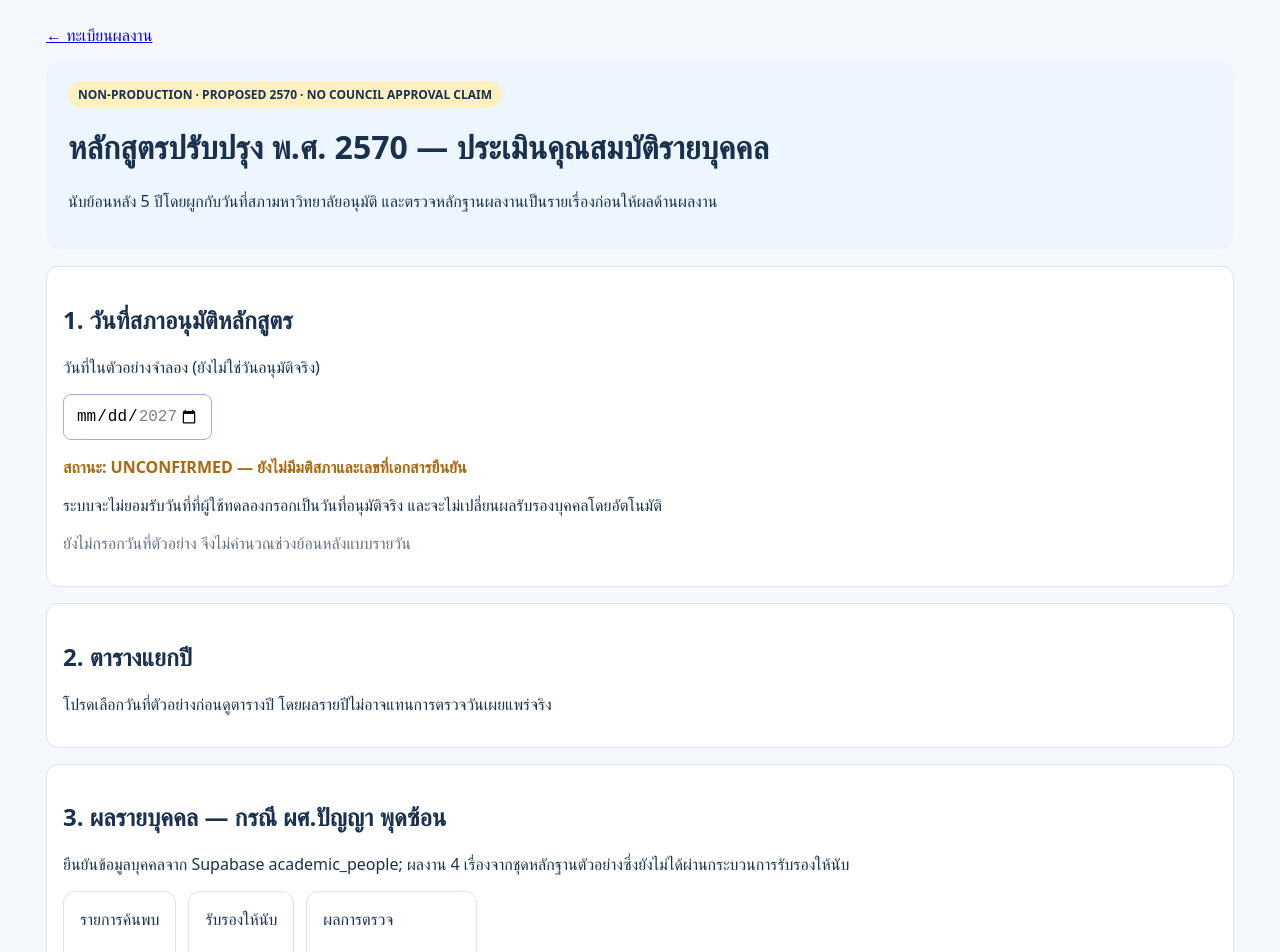
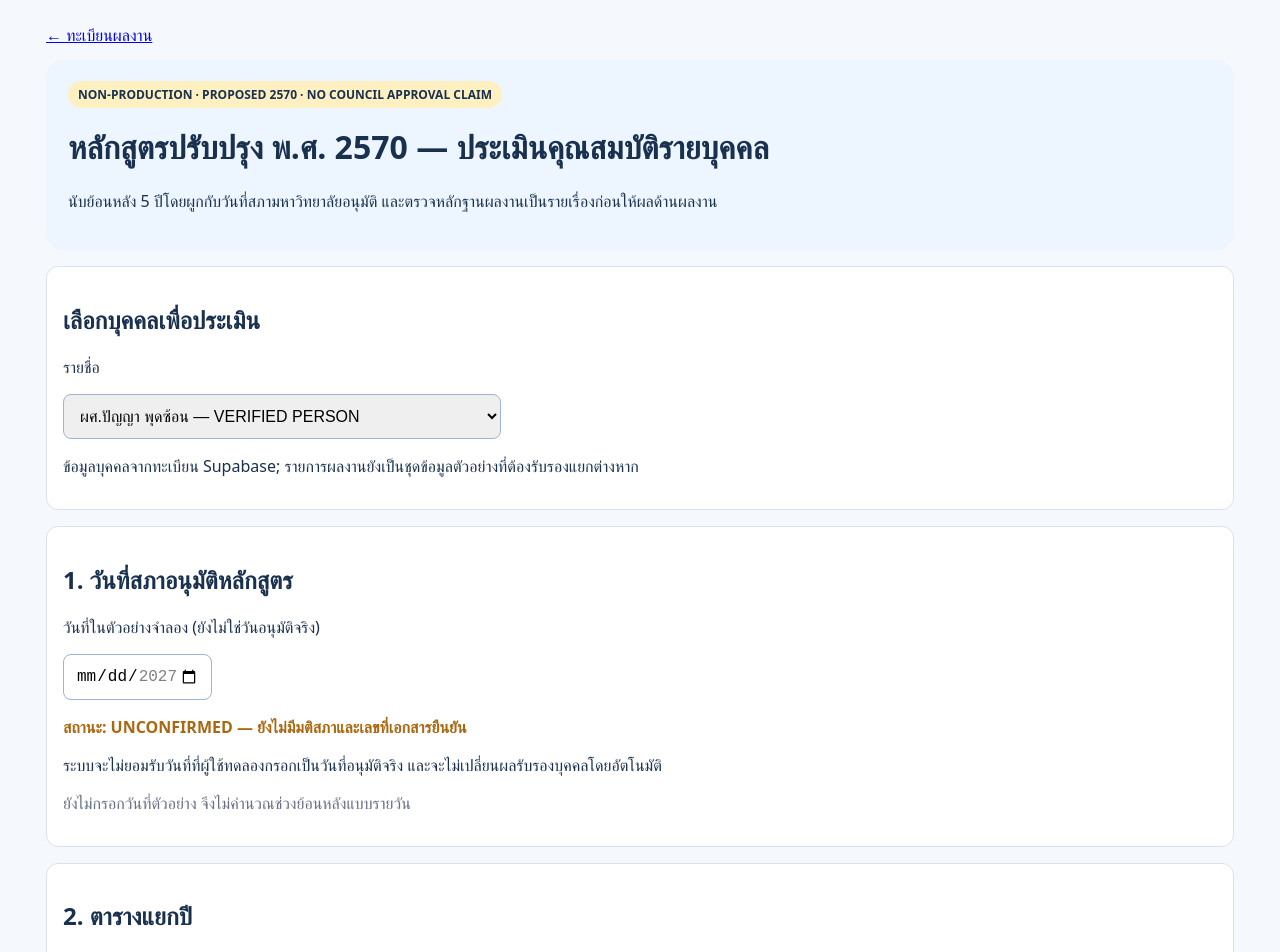
Before and after one commit to kasemch/hepe-ui-prototype, a Next.js app: page /faculty-publications/2570 in a window 1280 px wide. Shown: the top 952 px of the page. Built offline with nearby package versions, Linux system fonts and the light colour scheme.

Commit message:
HEPE 2570: enable Panya/Phakamas person selection with identity evidence gate

```diff
--- a/app/faculty-publications/2570/page.tsx
+++ b/app/faculty-publications/2570/page.tsx
@@ -1,20 +1,25 @@
 "use client";
 import {useMemo,useState} from "react";
 import {PANYA_PERSON,PANYA_PUBLICATIONS} from "../../lib/publications/panya-fixture";
+import {PHAKAMAS_CANDIDATE,PHAKAMAS_CANDIDATES} from "../../lib/publications/phakamas-candidate";
 import {fiveYearWindow,summarize2570} from "../../lib/publications/council-2570";
 const tile:React.CSSProperties={padding:16,border:"1px solid #d9e3ef",borderRadius:12,background:"#fff"};
 const cell:React.CSSProperties={padding:10,borderBottom:"1px solid #e3eaf4",verticalAlign:"top"};
 export default function Council2570(){
  const [date,setDate]=useState("");
+ const [person,setPerson]=useState<"PANYA"|"PHAKAMAS">("PANYA");
+ const personName=person==="PANYA"?PANYA_PERSON.name:PHAKAMAS_CANDIDATE.nameTh;
+ const works=person==="PANYA"?PANYA_PUBLICATIONS:PHAKAMAS_CANDIDATES;
  const window=useMemo(()=>fiveYearWindow(date),[date]);
- const result=useMemo(()=>summarize2570(PANYA_PUBLICATIONS,date,"UNCONFIRMED"),[date]);
- const candidates=window?PANYA_PUBLICATIONS.map(p=>{const first=`${p.yearBE-543}-01-01`,last=`${p.yearBE-543}-12-31`;return {p,yearState:last<window.start||first>window.end?"นอกช่วงทั้งปี":first<window.start||last>window.end?"ปีคาบเกี่ยวขอบเขต — ต้องใช้วันที่เผยแพร่จริง":"ปีอยู่ในช่วง — ยังต้องตรวจวันและเกณฑ์"};}):[];
+ const result=useMemo(()=>summarize2570(works,date,"UNCONFIRMED"),[date,person]);
+ const candidates=window?works.map(p=>{const first=`${p.yearBE-543}-01-01`,last=`${p.yearBE-543}-12-31`;return {p,yearState:last<window.start||first>window.end?"นอกช่วงทั้งปี":first<window.start||last>window.end?"ปีคาบเกี่ยวขอบเขต — ต้องใช้วันที่เผยแพร่จริง":"ปีอยู่ในช่วง — ยังต้องตรวจวันและเกณฑ์"};}):[];
  return <main style={{maxWidth:1220,margin:"auto",padding:"24px 16px",fontFamily:"system-ui,sans-serif",color:"#19314f"}}>
  <a href="/faculty-publications">← ทะเบียนผลงาน</a>
  <header style={{background:"#edf5ff",padding:22,borderRadius:18,marginTop:14}}><span style={{background:"#fff0c2",borderRadius:20,padding:"5px 10px",fontSize:12,fontWeight:700}}>NON-PRODUCTION · PROPOSED 2570 · NO COUNCIL APPROVAL CLAIM</span><h1>หลักสูตรปรับปรุง พ.ศ. 2570 — ประเมินคุณสมบัติรายบุคคล</h1><p>นับย้อนหลัง 5 ปีโดยผูกกับวันที่สภามหาวิทยาลัยอนุมัติ และตรวจหลักฐานผลงานเป็นรายเรื่องก่อนให้ผลด้านผลงาน</p></header>
+ <section style={{...tile,marginTop:16}}><h2>เลือกบุคคลเพื่อประเมิน</h2><label htmlFor="person-select">รายชื่อ</label><p><select id="person-select" value={person} onChange={e=>setPerson(e.target.value as "PANYA"|"PHAKAMAS")} style={{padding:12,border:"1px solid #9bb5d8",borderRadius:8,fontSize:16,maxWidth:"100%"}}><option value="PANYA">ผศ.ปัญญา พุดซ้อน — VERIFIED PERSON</option><option value="PHAKAMAS">ผกามาศ รัตนบุษย์ / Phakanas Ratanabuth — CANDIDATE</option></select></p>{person==="PHAKAMAS"?<p style={{background:"#fff4d8",padding:12,borderRadius:8}}><b>NEEDS IDENTITY RECONCILIATION:</b> ชื่อภาษาอังกฤษที่แจ้งใช้ค้นหาได้ แต่ยังไม่ผูกกับตัวตน canonical ใน Supabase อัตโนมัติ; รายการผลงานเป็นเพียง candidate และยังไม่ใช่ทะเบียนครบถ้วน</p>:<p>ข้อมูลบุคคลจากทะเบียน Supabase; รายการผลงานยังเป็นชุดข้อมูลตัวอย่างที่ต้องรับรองแยกต่างหาก</p>}</section>
  <section style={{...tile,marginTop:16}}><h2>1. วันที่สภาอนุมัติหลักสูตร</h2><label htmlFor="council-date">วันที่ในตัวอย่างจำลอง (ยังไม่ใช่วันอนุมัติจริง)</label><p><input id="council-date" type="date" value={date} min="2027-01-01" max="2027-12-31" onChange={e=>setDate(e.target.value)} style={{padding:12,border:"1px solid #9bb5d8",borderRadius:8,fontSize:16}}/></p><strong style={{color:"#aa6810"}}>สถานะ: UNCONFIRMED — ยังไม่มีมติสภาและเลขที่เอกสารยืนยัน</strong><p>ระบบจะไม่ยอมรับวันที่ที่ผู้ใช้ทดลองกรอกเป็นวันที่อนุมัติจริง และจะไม่เปลี่ยนผลรับรองบุคคลโดยอัตโนมัติ</p>{window?<p style={{background:"#f0f6ff",padding:12,borderRadius:8}}>ช่วงคำนวณตัวอย่าง: <b>{window.start} ถึง {window.end}</b> (ค.ศ.) · ใช้แบบวันถัดจากวันครบรอบย้อนหลังห้าปีถึงวันอ้างอิง; ต้องตรวจนิยามช่วงกับหน่วยงานก่อนใช้เป็นเกณฑ์ทางการ</p>:<p style={{color:"#667085"}}>ยังไม่กรอกวันที่ตัวอย่าง จึงไม่คำนวณช่วงย้อนหลังแบบรายวัน</p>}</section>
- <section style={{...tile,marginTop:16}}><h2>2. ตารางแยกปี</h2>{window?<div style={{overflowX:"auto"}}><table style={{width:"100%",borderCollapse:"collapse"}}><thead><tr style={{background:"#e9f2ff"}}>{["ปี พ.ศ.","ปี ค.ศ.","จำนวนผลงานในทะเบียนตัวอย่าง","รายละเอียด"].map(x=><th key={x} style={cell}>{x}</th>)}</tr></thead><tbody>{window.years.map(y=><tr key={y}><td style={cell}>{y}</td><td style={cell}>{y-543}</td><td style={cell}>{PANYA_PUBLICATIONS.filter(p=>p.yearBE===y).length}</td><td style={cell}>{PANYA_PUBLICATIONS.filter(p=>p.yearBE===y).map(p=>p.title).join("; ")||"ยังไม่พบในทะเบียนตัวอย่าง ไม่ใช่ข้อยืนยันว่าไม่มีผลงาน"}</td></tr>)}</tbody></table></div>:<p>โปรดเลือกวันที่ตัวอย่างก่อนดูตารางปี โดยผลรายปีไม่อาจแทนการตรวจวันเผยแพร่จริง</p>}</section>
- <section style={{...tile,marginTop:16}}><h2>3. ผลรายบุคคล — กรณี ผศ.ปัญญา พุดซ้อน</h2><p>ยืนยันข้อมูลบุคคลจาก Supabase academic_people; ผลงาน 4 เรื่องจากชุดหลักฐานตัวอย่างซึ่งยังไม่ได้ผ่านกระบวนการรับรองให้นับ</p><div style={{display:"flex",gap:12,flexWrap:"wrap"}}><div style={tile}>รายการค้นพบ <h2>{PANYA_PUBLICATIONS.length}</h2></div><div style={tile}>รับรองให้นับ <h2>{result.verified}</h2></div><div style={tile}>ผลการตรวจ <h3 style={{color:"#a45b00"}}>รอหลักฐานวันอนุมัติ</h3></div></div><p><b>ข้อจำกัด:</b> ยังไม่มีการยืนยันวันที่สภาอนุมัติและความครบถ้วนของทะเบียนผลงาน จึงไม่แสดงว่าอาจารย์ผ่านหรือไม่ผ่านคุณสมบัติหลักสูตร 2570</p><div style={{overflowX:"auto"}}><table style={{width:"100%",borderCollapse:"collapse",fontSize:14}}><thead><tr style={{background:"#e9f2ff"}}>{["ปี","ผลงาน","ความสัมพันธ์กับช่วงตัวอย่าง","ผลทางการ","หลักฐานที่ยังต้องตรวจ"].map(x=><th key={x} style={cell}>{x}</th>)}</tr></thead><tbody>{PANYA_PUBLICATIONS.map(p=><tr key={p.id}><td style={cell}>{p.yearBE}</td><td style={cell}>{p.title}<p style={{fontSize:12,color:"#667085"}}>{p.citation}</p></td><td style={cell}>{candidates.find(c=>c.p.id===p.id)?.yearState||"ยังไม่กำหนดวันที่"}</td><td style={cell}><b style={{color:"#a45b00"}}>PENDING EVIDENCE</b></td><td style={cell}>{p.notes}</td></tr>)}</tbody></table></div></section>
+ <section style={{...tile,marginTop:16}}><h2>2. ตารางแยกปี</h2>{window?<div style={{overflowX:"auto"}}><table style={{width:"100%",borderCollapse:"collapse"}}><thead><tr style={{background:"#e9f2ff"}}>{["ปี พ.ศ.","ปี ค.ศ.","จำนวนผลงานในทะเบียนตัวอย่าง","รายละเอียด"].map(x=><th key={x} style={cell}>{x}</th>)}</tr></thead><tbody>{window.years.map(y=><tr key={y}><td style={cell}>{y}</td><td style={cell}>{y-543}</td><td style={cell}>{works.filter(p=>p.yearBE===y).length}</td><td style={cell}>{works.filter(p=>p.yearBE===y).map(p=>p.title).join("; ")||"ยังไม่พบในทะเบียนตัวอย่าง ไม่ใช่ข้อยืนยันว่าไม่มีผลงาน"}</td></tr>)}</tbody></table></div>:<p>โปรดเลือกวันที่ตัวอย่างก่อนดูตารางปี โดยผลรายปีไม่อาจแทนการตรวจวันเผยแพร่จริง</p>}</section>
+ <section style={{...tile,marginTop:16}}><h2>3. ผลรายบุคคล — {personName}</h2><p>{person==="PANYA"?"ยืนยันข้อมูลบุคคลจาก Supabase academic_people; ผลงานเป็นชุดตัวอย่างที่ยังไม่ได้รับรองให้นับ":"ข้อมูลบุคคลเป็นรายการรอตรวจตัวตน ชื่อผู้แต่งในเอกสารหลักสูตรยังไม่พิสูจน์การผูกกับบุคคล canonical; จำนวนผลงานยังไม่ครบถ้วน"}</p><div style={{display:"flex",gap:12,flexWrap:"wrap"}}><div style={tile}>รายการค้นพบ <h2>{works.length}</h2></div><div style={tile}>รับรองให้นับ <h2>{result.verified}</h2></div><div style={tile}>ผลการตรวจ <h3 style={{color:"#a45b00"}}>รอหลักฐานวันอนุมัติ</h3></div></div><p><b>ข้อจำกัด:</b> ยังไม่มีการยืนยันวันที่สภาอนุมัติและความครบถ้วนของทะเบียนผลงาน จึงไม่แสดงว่าอาจารย์ผ่านหรือไม่ผ่านคุณสมบัติหลักสูตร 2570</p><div style={{overflowX:"auto"}}><table style={{width:"100%",borderCollapse:"collapse",fontSize:14}}><thead><tr style={{background:"#e9f2ff"}}>{["ปี","ผลงาน","ความสัมพันธ์กับช่วงตัวอย่าง","ผลทางการ","หลักฐานที่ยังต้องตรวจ"].map(x=><th key={x} style={cell}>{x}</th>)}</tr></thead><tbody>{works.map(p=><tr key={p.id}><td style={cell}>{p.yearBE}</td><td style={cell}>{p.title}<p style={{fontSize:12,color:"#667085"}}>{p.citation}</p></td><td style={cell}>{candidates.find(c=>c.p.id===p.id)?.yearState||"ยังไม่กำหนดวันที่"}</td><td style={cell}><b style={{color:"#a45b00"}}>PENDING EVIDENCE</b></td><td style={cell}>{p.notes}</td></tr>)}</tbody></table></div></section>
  <section style={{...tile,marginTop:16}}><h2>4. เงื่อนไขก่อนรับรองคุณสมบัติ</h2><ol><li>มติสภามหาวิทยาลัย: วันอนุมัติ เลขที่มติ และไฟล์หลักฐานที่ตรวจสอบได้</li><li>ทะเบียนผลงานรายบุคคลและชื่อผู้แต่งที่ตรวจสอบตรงกัน</li><li>วันเผยแพร่/วันตอบรับที่ใช้ได้จริงตามเกณฑ์ และหลักฐานฉบับเต็ม</li><li>ประเภทผลงาน สาขาที่เกี่ยวข้อง ความซ้ำซ้อน และกฎฉบับที่มีผลใช้</li><li>ผู้มีอำนาจตรวจทานและลงผล; ตรวจองค์ประกอบคุณวุฒิและตำแหน่งแยกจากส่วนผลงาน</li></ol><p style={{color:"#ae341e"}}><b>AI เป็นผู้ช่วยวิเคราะห์เท่านั้น</b> ไม่สามารถอนุมัติหลักสูตร ลงผลคุณสมบัติ หรือปรับข้อมูล canonical ด้วยการเลือกวันที่บนหน้านี้</p></section>
  <p><a href="https://www.ops.go.th/th/role/edu-standard/item/6942-2022-07-22-03-17-22">อ้างอิง: เกณฑ์มาตรฐานหลักสูตรระดับปริญญาตรี พ.ศ. 2565 ↗</a></p>
  </main>;
```
